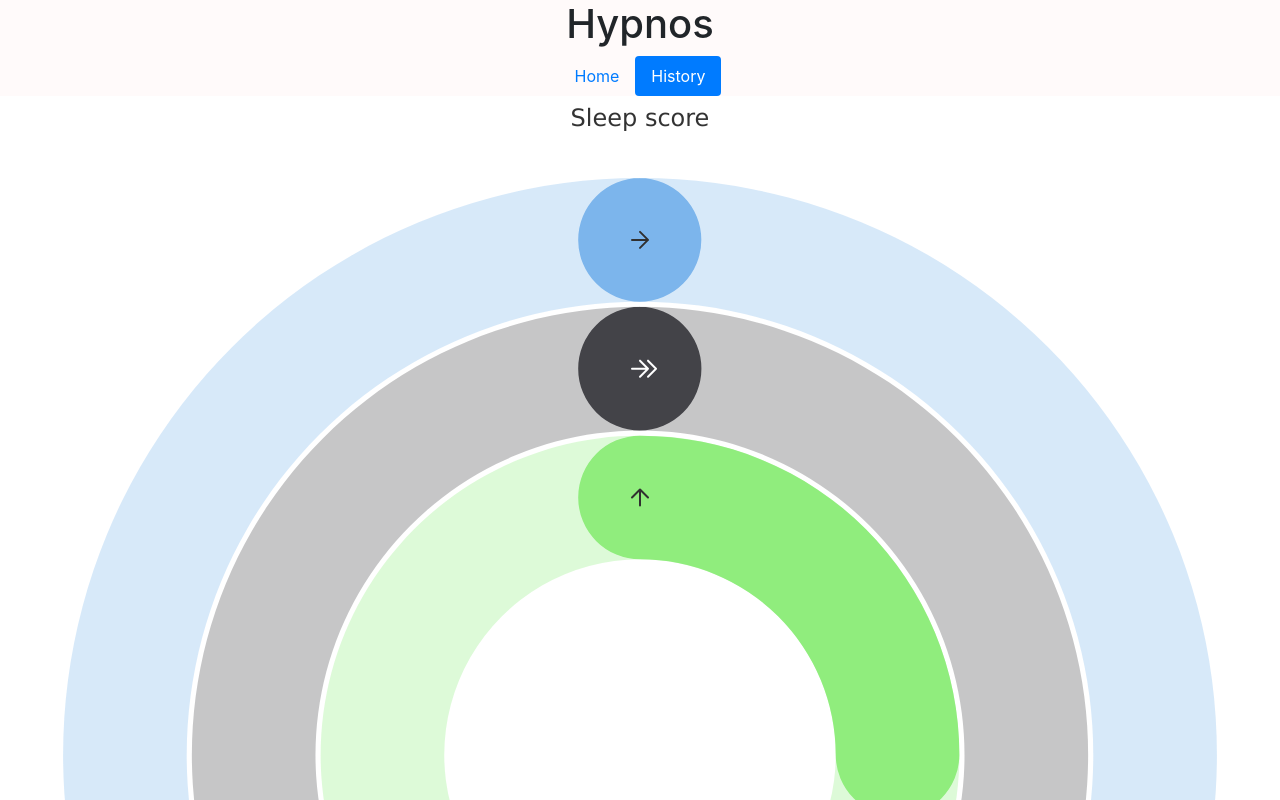
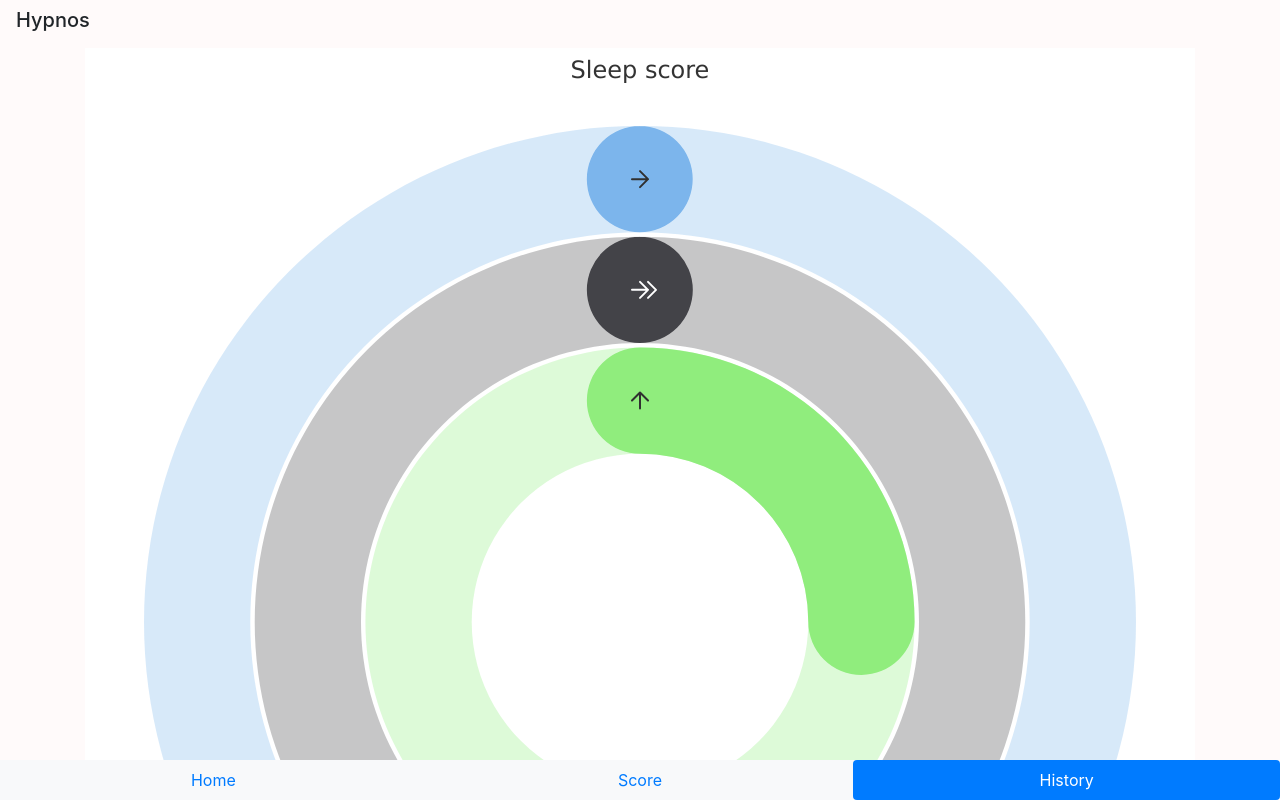
Before and after one commit to goransle/hypnos, a React (Create React App) app: page /history in a window 1280 px wide. Shown: the top 800 px of the page. Built offline with nearby package versions, Linux system fonts and the light colour scheme.

Commit message:
bottom navbar

```diff
--- a/src/App.css
+++ b/src/App.css
@@ -10,6 +10,14 @@
 body {
   text-align: center;
   background-color: snow;
+}
+header{
+  text-align: left;
+  padding-left: 1em;
+}
+
+.App{
+  padding-bottom: 60px;
 }
 
 .App-logo {
--- a/src/App.js
+++ b/src/App.js
@@ -57,8 +57,8 @@ class App extends Component {
   render() {
     return (
       <Router>
-        <div className="App">
-          <Header />
+        <Header />
+        <div className="App container">
           <Route
             exact path="/"
             render={props => (
--- a/src/components/Header.js
+++ b/src/components/Header.js
@@ -8,10 +8,11 @@ export default class Header extends Component {
     return (
       <Fragment>
         <header>
-          <h1>Hypnos</h1>
-          <nav className="nav nav-pills justify-content-center">
-            <NavLink exact={true} className="nav-link" activeClassName="active" to="/">Home</NavLink>
-            <NavLink className="nav-link" activeClassName="active" to="/history">History</NavLink>
+          <h1 className="navbar-brand">Hypnos</h1>
+          <nav className="nav nav-pills nav-fill fixed-bottom navbar-light bg-light nav-justified">
+            <NavLink exact={true} className="nav-item nav-link" activeClassName="active" to="/">Home</NavLink>
+            <NavLink exact={true} className="nav-item nav-link" activeClassName="active" to="/score">Score</NavLink>
+            <NavLink className="nav-item nav-link" activeClassName="active" to="/history">History</NavLink>
           </nav>
         </header>
       </Fragment>
--- a/src/components/Logging.js
+++ b/src/components/Logging.js
@@ -140,7 +140,7 @@ class Logging extends Component {
           </datalist>
         </div>
         <div className="form-group">
-          <label htmlFor="">Did you have trouble getting to sleep?</label>
+          <label htmlFor="">Did you have trouble falling asleep?</label>
           <br />
           <div className="btn-group" data-toggle="buttons">
             <button
@@ -166,7 +166,7 @@ class Logging extends Component {
           </div>
         </div>
         <div className="form-group">
-          <label htmlFor="">Did you wake up during your sleep without easily getting back to sleep?</label>
+          <label htmlFor="">Did you wake up during your sleep without easily falling asleep again?</label>
           <br />
           <div className="btn-group" data-toggle="buttons">
             <button
```
